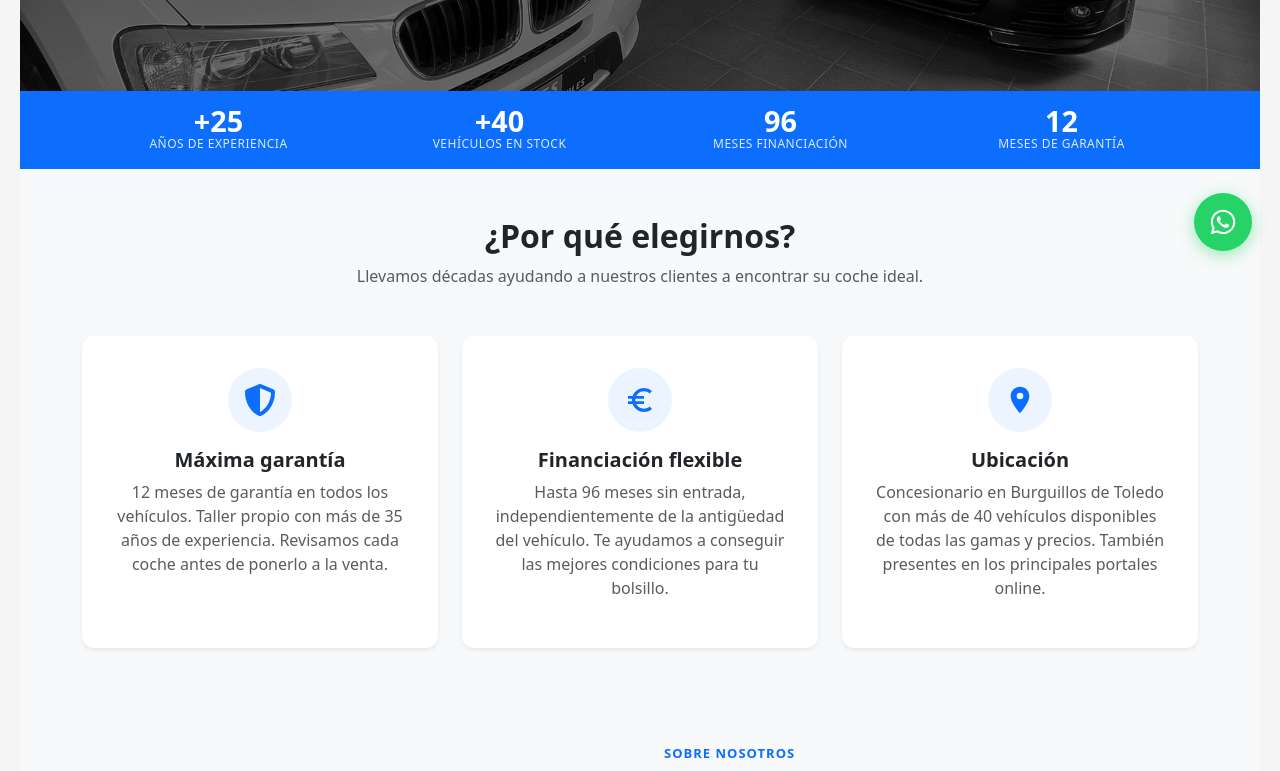
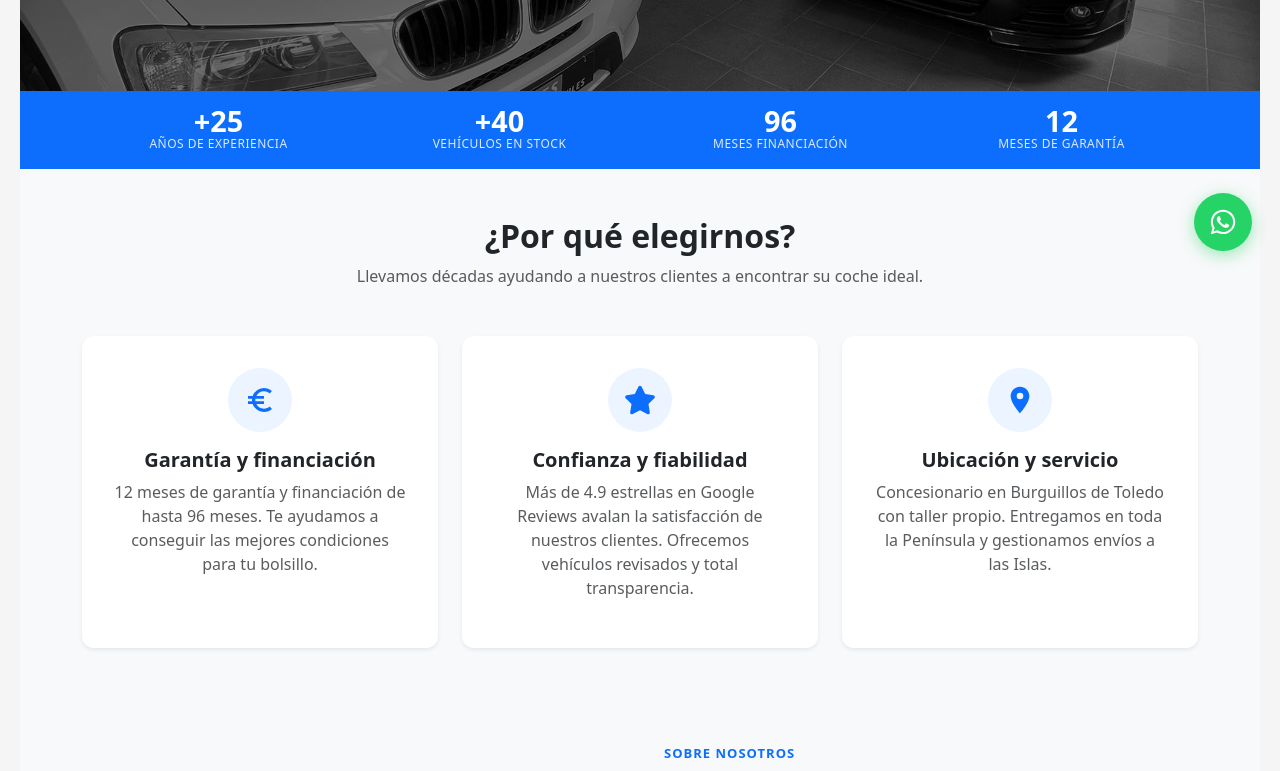
Before and after one commit to JorP2/concesionario-web, a React (Create React App) app in the folder frontend/: page / in a window 1280 px wide. Shown: the part 521-1292 px from the top of the page. Built offline with nearby package versions, Linux system fonts and the light colour scheme.

Commit message:
Ligera mejora del home

```diff
--- a/frontend/src/pages/Home.jsx
+++ b/frontend/src/pages/Home.jsx
@@ -1,6 +1,6 @@
 import { MdEuroSymbol, MdLocationOn } from "react-icons/md";
+import { FaStar } from "react-icons/fa";
 import "../styles/home.css";
-import { FaShieldAlt } from "react-icons/fa";
 import { Link } from "react-router-dom";
 
 function Home() {
@@ -18,7 +18,7 @@ function Home() {
           </p>
           <div className="mb-4">
           <span className="badge bg-light text-dark px-3 py-2 shadow-sm">
-            ⭐ 4.9 / 5 en Google Reviews
+            <FaStar className="text-warning"/> 4.9 en Google Reviews
           </span>
         </div>
           <div className="d-flex gap-3 justify-content-center flex-wrap">
@@ -71,43 +71,42 @@ function Home() {
             <div className="card feature-card h-100 text-center border-0 shadow-sm p-3">
               <div className="card-body">
                 <div className="feature-icon-wrapper mb-3">
-                  <FaShieldAlt size={32} className="text-primary" />
+                  <MdEuroSymbol size={32} className="text-primary" />
                 </div>
-                <h5 className="fw-bold">Máxima garantía</h5>
+                <h5 className="fw-bold">Garantía y financiación</h5>
                 <p className="text-muted">
-                  12 meses de garantía en todos los vehículos. Taller propio con
-                  más de 35 años de experiencia. Revisamos cada coche antes de
-                  ponerlo a la venta.
+                  12 meses de garantía y financiación de hasta 96 meses.
+                  Te ayudamos a conseguir las mejores condiciones para tu bolsillo.
                 </p>
               </div>
             </div>
           </div>
+
           <div className="col-md-4">
             <div className="card feature-card h-100 text-center border-0 shadow-sm p-3">
               <div className="card-body">
                 <div className="feature-icon-wrapper mb-3">
-                  <MdEuroSymbol size={32} className="text-primary" />
+                  <FaStar size={32} className="text-primary" />
                 </div>
-                <h5 className="fw-bold">Financiación flexible</h5>
+                <h5 className="fw-bold">Confianza y fiabilidad</h5>
                 <p className="text-muted">
-                  Hasta 96 meses sin entrada, independientemente de la
-                  antigüedad del vehículo. Te ayudamos a conseguir las mejores
-                  condiciones para tu bolsillo.
+                  Más de 4.9 estrellas en Google Reviews avalan la satisfacción de nuestros clientes.
+                  Ofrecemos vehículos revisados y total transparencia.
                 </p>
               </div>
             </div>
           </div>
+
           <div className="col-md-4">
             <div className="card feature-card h-100 text-center border-0 shadow-sm p-3">
               <div className="card-body">
                 <div className="feature-icon-wrapper mb-3">
                   <MdLocationOn size={32} className="text-primary" />
                 </div>
-                <h5 className="fw-bold">Ubicación</h5>
+                <h5 className="fw-bold">Ubicación y servicio</h5>
                 <p className="text-muted">
-                  Concesionario en Burguillos de Toledo con más de 40 vehículos
-                  disponibles de todas las gamas y precios. También presentes en
-                  los principales portales online.
+                  Concesionario en Burguillos de Toledo con taller propio.
+                  Entregamos en toda la Península y gestionamos envíos a las Islas.
                 </p>
               </div>
             </div>
```
